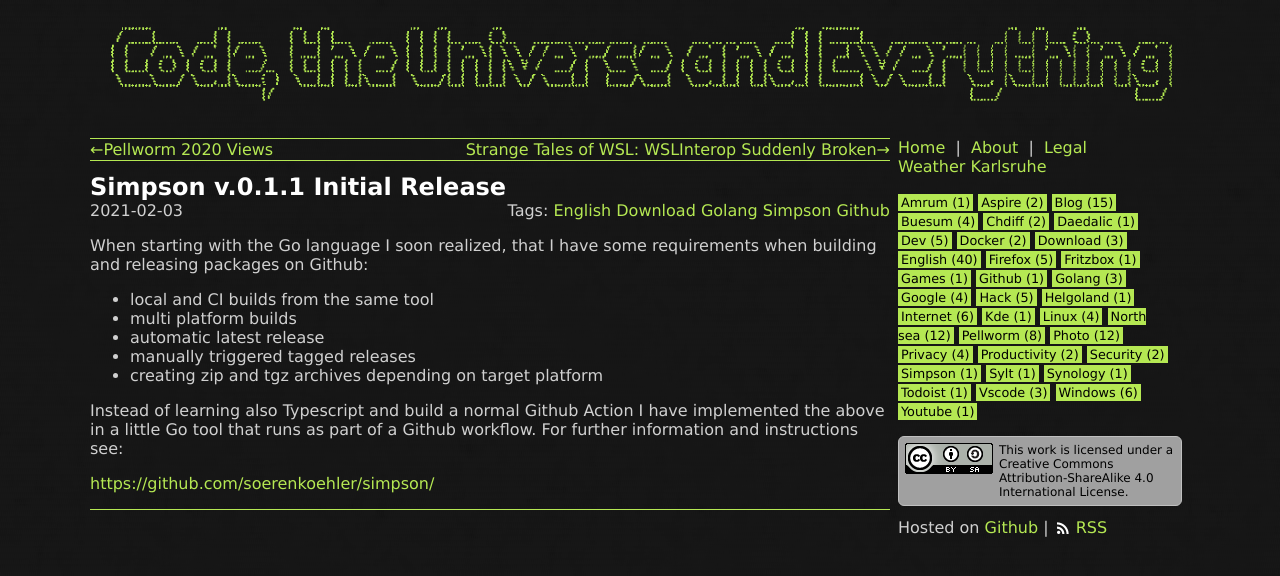
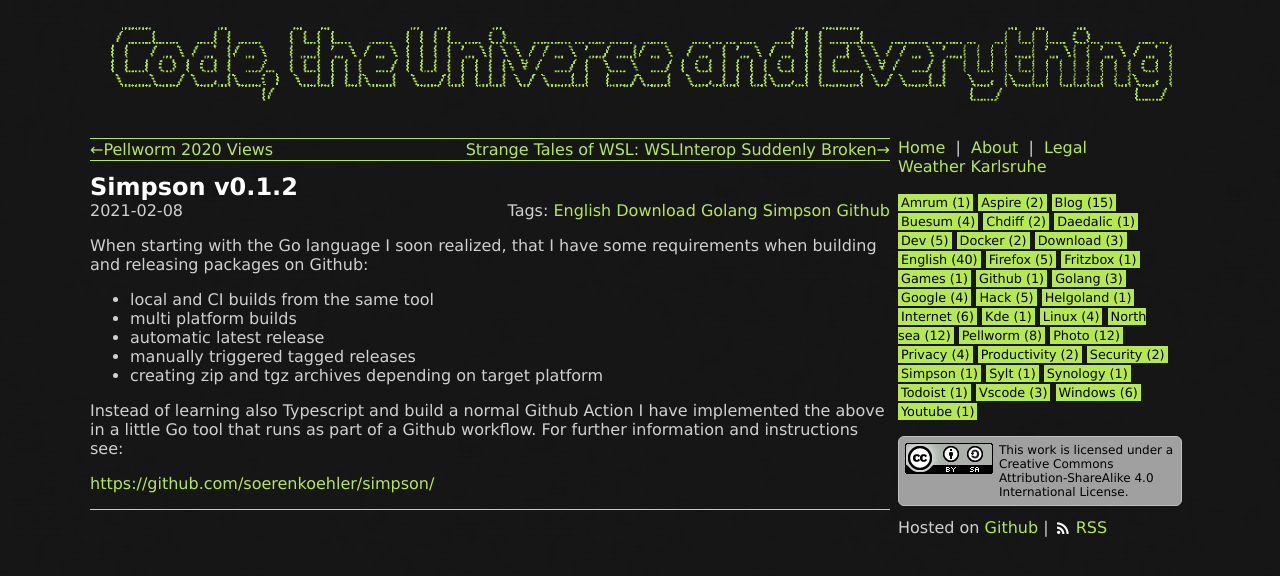
Before and after one commit to soerenkoehler/soerenkoehler.github.io, a Jekyll site: the page built from _posts/download/2021-02-08-simpson.md, in a window 1280 px wide. Shown: the top 576 px of the page. Built offline with Jekyll 4.4.1, drawn with Linux system fonts in a browser that asks for light colours.

Commit message:
post: Simpson initial release updated

```diff
--- a/_posts/download/2021-02-03-simpson.md
+++ b/_posts/download/2021-02-08-simpson.md
@@ -1,6 +1,6 @@
 ---
 layout: post
-title: Simpson v.0.1.1 Initial Release
+title: Simpson v0.1.2
 tags: [english, download, golang, simpson, github]
 ---
 When starting with the Go language I soon realized, that I have some
@@ -17,5 +17,5 @@ implemented the above in a little Go tool that runs as part of a Github
 workflow. For further information and instructions see:
 
 [https://github.com/soerenkoehler/simpson/](
-    https://github.com/soerenkoehler/simpson/releases
+    https://github.com/soerenkoehler/simpson/tree/v0.1.2
 ){:target="_blank"}
```
